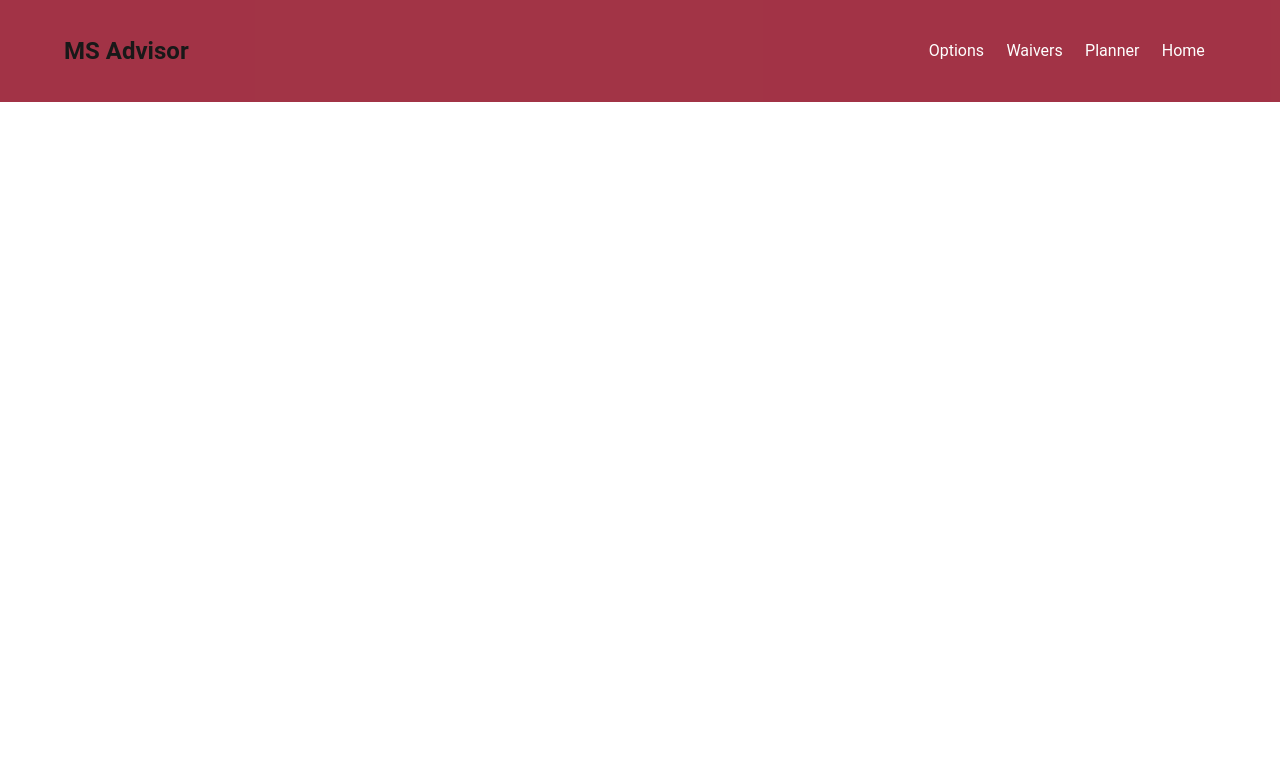
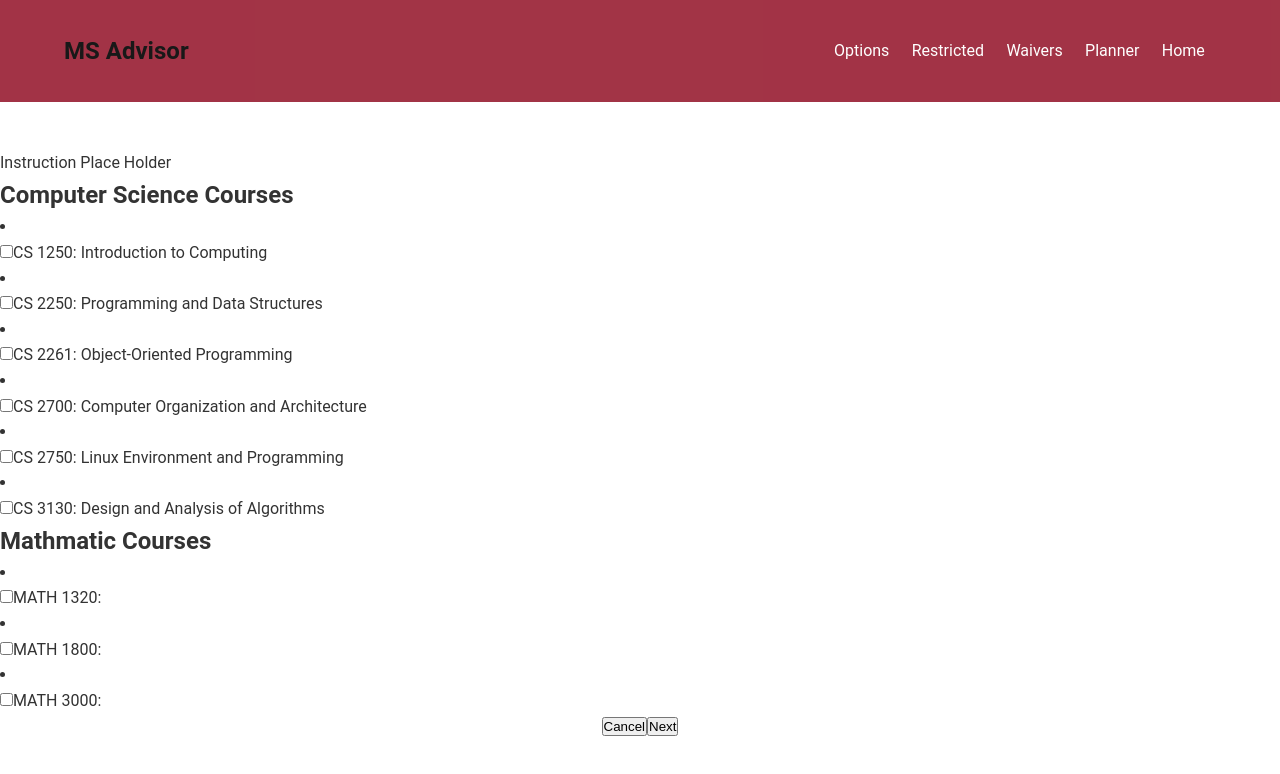
Before and after one commit to kpsmithjr/ms_advisor, a React (Create React App) app: page /restricted in a window 1280 px wide. Shown: the top 774 px of the page. Built offline with nearby package versions, Linux system fonts and the light colour scheme.

Commit message:
Added new files, Restricted Courses page, and updated router. Still need to integrate restricted pages to planner

```diff
--- a/src/App.tsx
+++ b/src/App.tsx
@@ -9,6 +9,7 @@ import Planner from './components/Planner';
 import MsOptionsType from './types/msOptions';
 import SemItem from './types/semItemType';
 import CourseType from './types/courseType';
+import Restricted from './components/Restricted';
 
 const gcOptions = [
   {
@@ -75,6 +76,7 @@ const App = () => {
   const [optionsVal, setOptionsVal] = useState<MsOptionsType>(optionsDefault);
   const [waiverVals, setWaiverVals] = useState<CourseType[]>(waiversDefault);
   const [planVals, setPlanVals] = useState<SemItem[]>(planDefault)
+  const [restrictedCourses, setRestrictedCourses] = React.useState<CourseType[]>([]);
   const [firstTime, setFirstTime] = React.useState<boolean>(true);
 
   const updateOptions = (newOptions: MsOptionsType): void => {
@@ -88,6 +90,11 @@ const App = () => {
   const updatePlan = (newPlan: SemItem[]): void => {
     setPlanVals(newPlan);
   };
+
+  const updateRestrictedCourses = (newRestrictedCourses: CourseType[]): void => {
+    setRestrictedCourses(newRestrictedCourses);
+    console.log(newRestrictedCourses);
+  }
 
   const autoFillFirstSem = () => {
     const current = new Date();
@@ -124,6 +131,7 @@ const App = () => {
       <Navbar />
       <Routes>
         <Route path="/" element={<Home />}/>
+        <Route path="/restricted" element={<Restricted restrictedCourses={restrictedCourses} handler={updateRestrictedCourses}/>} />
         <Route path="/options" element={<Options options={optionsVal} handler={updateOptions}/>} />
         <Route path="/waivers" element={<Waivers waivers={waiverVals} handler={updateWaivers}/>} />
         <Route path="/planner" element={<Planner msOptions={optionsVal} waivers={waiverVals} oldPlan={planVals} planHandler={updatePlan}/>} />
--- a/src/components/NavBar.tsx
+++ b/src/components/NavBar.tsx
@@ -1,4 +1,3 @@
-import React from "react";
 import { Link } from "react-router-dom";
 import INavBar from "../interfaces/iNavBar";
 
@@ -11,6 +10,9 @@ const Navbar = ({title}: INavBar) =>{
             <ul>
                 <li>
                     <Link to='/options'>Options</Link>
+                </li>
+                <li>
+                    <Link to='/restricted'>Restricted</Link>
                 </li>
                 <li>
                     <Link to='/waivers'>Waivers</Link>
--- a/src/components/Options.tsx
+++ b/src/components/Options.tsx
@@ -69,7 +69,7 @@ const Options = ({options, handler}: IOptions)=> {
     //}
 
     handler(formData);
-    navigate('/waivers');
+    navigate('/restricted');
   };
 
   const handleCancel = () => {
--- /dev/null
+++ b/src/components/Restricted.tsx
@@ -0,0 +1,164 @@
+import React from 'react';
+import { useNavigate } from 'react-router-dom';
+import styled from "styled-components";
+
+import IRestricted from "../interfaces/iRestricted";
+
+import RestrictedCourses from "../data/restricted.json";
+import Courses from "../data/cs_courses.json";
+import CourseType from '../types/courseType';
+
+type RestrictedCourseType = {
+	id: string;
+	dept: string;
+	num: number;
+	name: string;
+	selected: boolean;
+};
+
+const RestrictedContainer = styled.div`
+`
+
+const Restricted = ({restrictedCourses, handler}: IRestricted) => {
+
+	const getCourseName = (dept: string, num:number): string => {
+		for (let i = 0; i < Courses.length; ++i) {
+			if ((Courses[i].dept === dept) && (Courses[i].num === num)) {
+				return Courses[i].name;
+			}
+		}
+		return "";
+	};
+
+	const isCourseSelected = (dept: string, num: number): boolean => {
+		for (let i = 0; i < restrictedCourses.length; ++i) {
+			if ((restrictedCourses[i].dept === dept) && (restrictedCourses[i].num === num)) {
+				return true;
+			}
+		}
+		return false;
+	}
+
+	const initializeFormData = (dept: string): RestrictedCourseType[] => {
+		let arr = [] as RestrictedCourseType[];
+
+		for (let i = 0; i < RestrictedCourses.length; ++i) {
+			if (RestrictedCourses[i].dept == dept) {
+				const waiverData:RestrictedCourseType = {
+					id: RestrictedCourses[i].dept + " " + RestrictedCourses[i].num.toString(),
+        	dept: RestrictedCourses[i].dept,
+        	num: RestrictedCourses[i].num,
+        	name: getCourseName(RestrictedCourses[i].dept, RestrictedCourses[i].num),
+        	selected: isCourseSelected(RestrictedCourses[i].dept, RestrictedCourses[i].num)
+      	};
+				arr.push(waiverData);
+			}
+		}
+		return arr;
+	};
+
+	const navigate = useNavigate();
+	const [csFormData, setCsFormData] = React.useState<RestrictedCourseType[]>(initializeFormData("CS"));
+	const [mathFormData, setMathFormData] = React.useState<RestrictedCourseType[]>(initializeFormData("MATH"));
+
+	function handleClickCS(e: any) {
+    const newFormData = csFormData.map(course => {
+      if (course.id !== e.target.name ) return course;
+      return { ...course, selected: e.target.checked};
+    });
+    setCsFormData(newFormData);
+  }
+	function handleClickMath(e: any) {
+    const newFormData = mathFormData.map(course => {
+      if (course.id !== e.target.name ) return course;
+      return { ...course, selected: e.target.checked};
+    });
+    setMathFormData(newFormData);
+  }
+
+	const handleCancel = () => {
+    navigate(-1);
+  };
+
+	const handleSubmit = () => {
+		let newResticted = [] as CourseType[];
+		for (let i = 0; i < csFormData.length; ++i) {
+			if (csFormData[i].selected) {
+				const tmp = {
+					id: csFormData[i].id,
+					dept: csFormData[i].dept,
+					num: csFormData[i].num
+				}
+				newResticted.push(tmp);
+			}
+		}
+		for (let i = 0; i < mathFormData.length; ++i) {
+			if (mathFormData[i].selected) {
+				const tmp = {
+					id: mathFormData[i].id,
+					dept: mathFormData[i].dept,
+					num: mathFormData[i].num
+				}
+				newResticted.push(tmp);
+			}
+		}
+		handler(newResticted);
+		navigate('/waivers');
+	}
+
+	return (
+		<div>
+			<p>Instruction Place Holder</p>
+			<h2>Computer Science Courses</h2>
+			<RestrictedContainer>
+			{csFormData.map((course, index) => {
+          return (
+            <li key={index}>
+              <div >
+                <div >
+                  <input
+                    type="checkbox"
+                    id={`custom-checkbox-${index}`}
+                    name={course.id}
+                    onChange={handleClickCS}
+                    checked={course.selected}
+                  />
+                  <label>{course.dept} {course.num}: {course.name}</label>
+                </div>
+              </div>
+            </li>
+          );
+      	})
+			}
+			</RestrictedContainer>
+			<h2>Mathmatic Courses</h2>
+			<RestrictedContainer>
+			{mathFormData.map((course, index) => {
+          return (
+            <li key={index}>
+              <div >
+                <div >
+                  <input
+                    type="checkbox"
+                    id={`custom-checkbox-${index}`}
+                    name={course.id}
+                    onChange={handleClickMath}
+                    checked={course.selected}
+                  />
+                  <label>{course.dept} {course.num}: {course.name}</label>
+                </div>
+              </div>
+            </li>
+          );
+      	})
+			}
+			</RestrictedContainer>
+			<div className="options-footer">
+				<button onClick={handleCancel}>Cancel</button>
+			<button onClick={handleSubmit}>Next</button>
+			</div>
+	</div>
+	);
+};
+
+export default Restricted;
--- /dev/null
+++ b/src/data/restricted.json
@@ -0,0 +1,38 @@
+[
+	{
+		"dept": "CS",
+		"num": 1250
+	},
+	{
+		"dept": "CS",
+		"num": 2250
+	},
+	{
+		"dept": "CS",
+		"num": 2261
+	},
+	{
+		"dept": "CS",
+		"num": 2700
+	},
+	{
+		"dept": "CS",
+		"num": 2750
+	},
+	{
+		"dept": "CS",
+		"num": 3130
+	},
+	{
+		"dept": "MATH",
+		"num": 1320
+	},
+	{
+		"dept": "MATH",
+		"num": 1800
+	},
+	{
+		"dept": "MATH",
+		"num": 3000
+	}
+]
--- /dev/null
+++ b/src/interfaces/iRestricted.ts
@@ -0,0 +1,8 @@
+import CourseType from "../types/courseType";
+
+interface IRestricted {
+	restrictedCourses: CourseType[];
+	handler: (newRestrictedCourse: CourseType[]) => void;
+};
+
+export default IRestricted;
```
